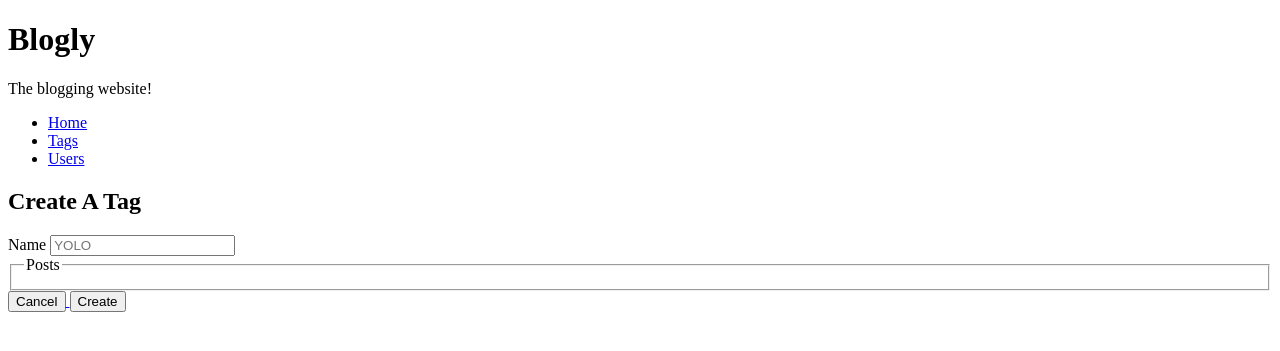
After one commit to MrCookiefries/Blogly, a Flask app: page /tags/new in a window 1280 px wide. The commit adds this page. Shown: the top 351 px of the page. Run offline with Flask 2, Linux system fonts and the light colour scheme; data that the repository does not hold is empty.

Commit message:
add step 3

```diff
--- a/app.py
+++ b/app.py
@@ -1,7 +1,7 @@
 """Blogly application."""
 
 from flask import Flask, render_template, request, redirect
-from models import db, connect_db, User, Post
+from models import db, connect_db, User, Post, Tag
 from flask_debugtoolbar import DebugToolbarExtension
 
 app = Flask(__name__)
@@ -46,9 +46,20 @@ def users_page():
         users=users
     )
 
+@app.route("/tags")
+def tags_page():
+    """shows all tags"""
+
+    tags = Tag.query.all()
+
+    return render_template(
+        "tags.html",
+        tags=tags
+    )
+
 @app.route("/users/new", methods=["GET", "POST"])
 def new_user_page():
-    """shows add user form & creates the new user"""
+    """shows add user form & creates new users"""
 
     if request.method == "GET":
         return render_template("add-user.html")
@@ -65,21 +76,50 @@ def new_user_page():
 
     return redirect("/users")
 
+@app.route("/tags/new", methods=["GET", "POST"])
+def new_tag_page():
+    """shows the add tag form & creates new tags"""
+
+    posts = Post.query.all()
+
+    if request.method == "GET":
+        return render_template(
+            "add-tag.html",
+            posts=posts
+        )
+
+    name = request.form.get("name")
+    posts = request.form.getlist("posts")
+
+    posts = Post.query.filter(Post.id.in_(posts)).all()
+    tag = Tag(name=name)
+    tag.posts = posts
+
+    db.session.add(tag)
+    db.session.commit()
+
+    return redirect("/tags")
+
 @app.route("/users/<int:id>/posts/new", methods=["GET", "POST"])
 def new_post_page(id):
     """shows the new post form & creates new posts"""
 
     user = User.query.get_or_404(id)
+    tags = Tag.query.all()
 
     if request.method == "GET":
         return render_template(
             "add-post.html",
-            user=user
+            user=user,
+            tags=tags
         )
 
     title = request.form.get("title")
     content = request.form.get("content")
+    tags = request.form.getlist("tags")
+    tags = Tag.query.filter(Tag.id.in_(tags)).all()
     post = Post(title=title, content=content, user_id=id)
+    post.tags = tags
 
     db.session.add(post)
     db.session.commit()
@@ -104,10 +144,25 @@ def post_page(id):
     """shows details about a post"""
 
     post = Post.query.get_or_404(id)
+    tags = post.tags
 
     return render_template(
         "post.html",
-        post=post
+        post=post,
+        tags=tags
+    )
+
+@app.route("/tags/<int:id>")
+def tag_page(id):
+    """shows details about a tag"""
+
+    tag = Tag.query.get_or_404(id)
+    posts = tag.posts
+
+    return render_template(
+        "tag.html",
+        tag=tag,
+        posts=posts
     )
 
 @app.route("/users/<int:id>/edit", methods=["GET", "POST"])
@@ -140,23 +195,53 @@ def edit_post_page(id):
     """shows the edit post form & saves changes made"""
 
     post = Post.query.get_or_404(id)
+    tags = Tag.query.all()
 
     if request.method == "GET":
         return render_template(
             "edit-post.html",
-            post=post
+            post=post,
+            tags=tags,
         )
 
     title = request.form.get("title")
     content = request.form.get("content")
+    tags = request.form.getlist("tags")
+    tags = Tag.query.filter(Tag.id.in_(tags)).all()
 
     post.title = title
     post.content = content
+    post.tags = tags
 
     db.session.add(post)
     db.session.commit()
 
     return redirect(f"/posts/{id}")
+
+@app.route("/tags/<int:id>/edit", methods=["GET", "POST"])
+def edit_tag_page(id):
+    """shows the edit tag form & saves changes made"""
+
+    tag = Tag.query.get_or_404(id)
+    posts = Post.query.all()
+
+    if request.method == "GET":
+        return render_template(
+            "edit-tag.html",
+            tag=tag,
+            posts=posts
+        )
+
+    name = request.form.get("name")
+    posts = request.form.getlist("posts")
+    posts = Post.query.filter(Post.id.in_(posts)).all()
+    tag.name = name
+    tag.posts = posts
+
+    db.session.add(tag)
+    db.session.commit()
+
+    return redirect(f"/tags")
 
 @app.route("/users/<int:id>/delete", methods=["POST"])
 def delete_user(id):
@@ -169,6 +254,17 @@ def delete_user(id):
 
     return redirect("/users")
 
+@app.route("/tags/<int:id>/delete", methods=["POST"])
+def delete_tag(id):
+    """deletes a tag"""
+
+    tag = Tag.query.get_or_404(id)
+
+    db.session.delete(tag)
+    db.session.commit()
+
+    return redirect("/tags")
+
 @app.route("/posts/<int:id>/delete", methods=["POST"])
 def delete_post(id):
     """deletes a post"""
--- /dev/null
+++ b/templates/add-tag.html
@@ -0,0 +1,32 @@
+{% extends "base.html" %}
+
+{% block title %}
+    Add Tag
+{% endblock title %}
+
+{% block body %}
+    <main>
+        <h2>Create A Tag</h2>
+        <form method="post">
+            <label>
+                Name
+                <input name="name" maxlength="15" placeholder="YOLO" required type="text">
+            </label>
+            <fieldset>
+                <legend>Posts</legend>
+                {% for post in posts %}
+                    <label>
+                        <input name="posts" value="{{ post.id }}" type="checkbox">
+                        {{ post.title }}
+                    </label>
+                {% endfor %}
+            </fieldset>
+            <div>
+                <a href="/tags">
+                    <button type="button">Cancel</button>
+                </a>
+                <button type="submit">Create</button>
+            </div>
+        </form>
+    </main>
+{% endblock body %}
--- a/templates/base.html
+++ b/templates/base.html
@@ -11,6 +11,17 @@
     </title>
 </head>
 <body>
+    <header>
+        <h1>Blogly</h1>
+        <p>The blogging website!</p>
+    </header>
+    <nav>
+        <ul>
+            <li><a href="/">Home</a></li>
+            <li><a href="/tags">Tags</a></li>
+            <li><a href="/users">Users</a></li>
+        </ul>
+    </nav>
     {% block body %}
 
     {% endblock body %}
--- a/templates/user.html
+++ b/templates/user.html
@@ -13,9 +13,6 @@
             <section>
                 <h2>{{ user.full_name }}</h2>
                 <div>
-                    <a href="/users">
-                        <button type="button">Users</button>
-                    </a>
                     <a href="/users/{{ user.id }}/edit">
                         <button class="edit" type="button">Edit</button>
                     </a>
--- a/templates/users.html
+++ b/templates/users.html
@@ -17,9 +17,6 @@
             {% endfor %}
         </ul>
         <div>
-            <a href="/">
-                <button type="button">Home</button>
-            </a>
             <a href="/users/new">
                 <button type="button">Add User</button>
             </a>
```
Also changed, not shown: models.py (+47 -0 lines), seed.py (+14 -1 lines), templates/add-post.html (+9 -0 lines), templates/edit-post.html (+13 -0 lines), templates/edit-tag.html (added, +35 -0 lines), templates/home.html (+13 -5 lines), templates/post.html (+12 -0 lines), templates/tag.html (added, +30 -0 lines), templates/tags.html (added, +23 -0 lines), test_app.py (+73 -6 lines), test_models.py (+44 -3 lines).
